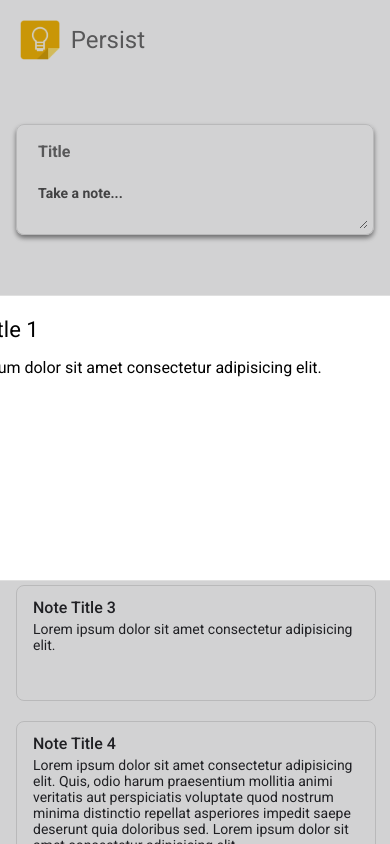
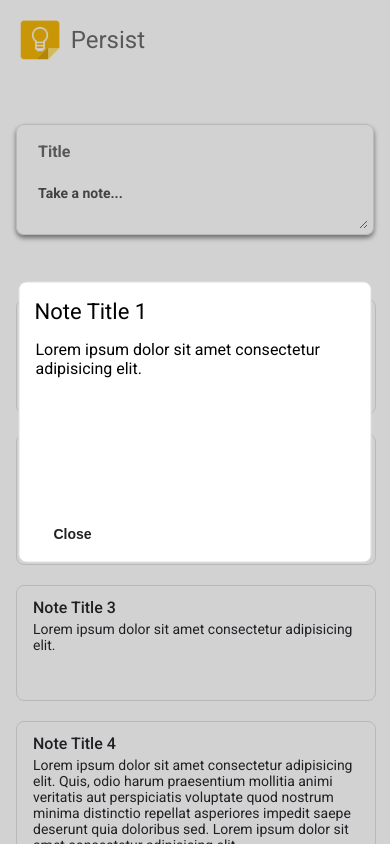
Before and after one commit to ploymahloy/keep_clone, a React (Create React App) app: page / in a window 390 px wide. Both pictures are taken after a click on the element 196 px from the left and 339 px from the top of the page. Shown: the top 844 px of the page. Built offline with nearby package versions, Linux system fonts and the light colour scheme.

Commit message:
fixed modal positioning and mobile response

```diff
--- a/src/styles/Modal.module.scss
+++ b/src/styles/Modal.module.scss
@@ -17,14 +17,13 @@
 	left: 50%;
 	transform: translate(-50%, -50%);
 
-  margin: 1rem;
-  padding: 5px;
   display: flex;
   flex-direction: column;
   justify-content: space-between;
 
   min-height: 180px;
-  min-width: 600px;
+  width: 600px;
+  max-width: 90vw;
 
   border: $border;
   border-radius: $border-radius;
@@ -63,7 +62,7 @@
 }
 
 .button {
-  margin: 0 15px 5px 0;
+  margin: 0 15px 10px 10px;
   padding: 10px 24px;
   width: fit-content;
 
```
